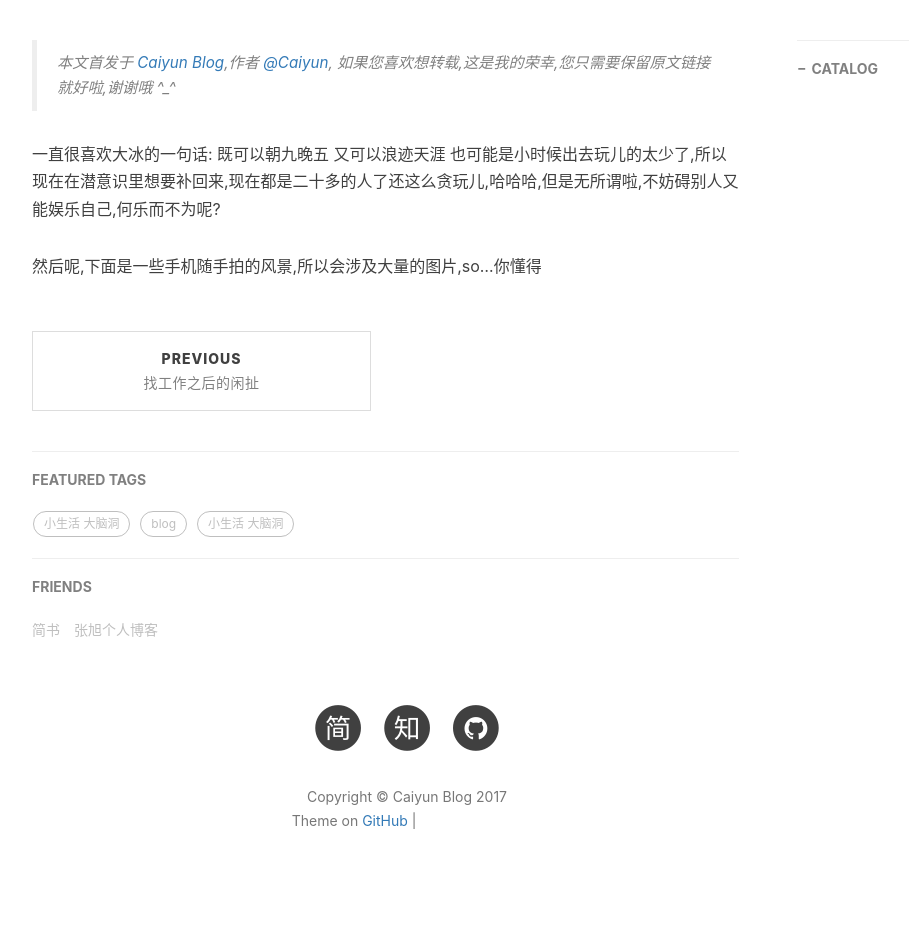
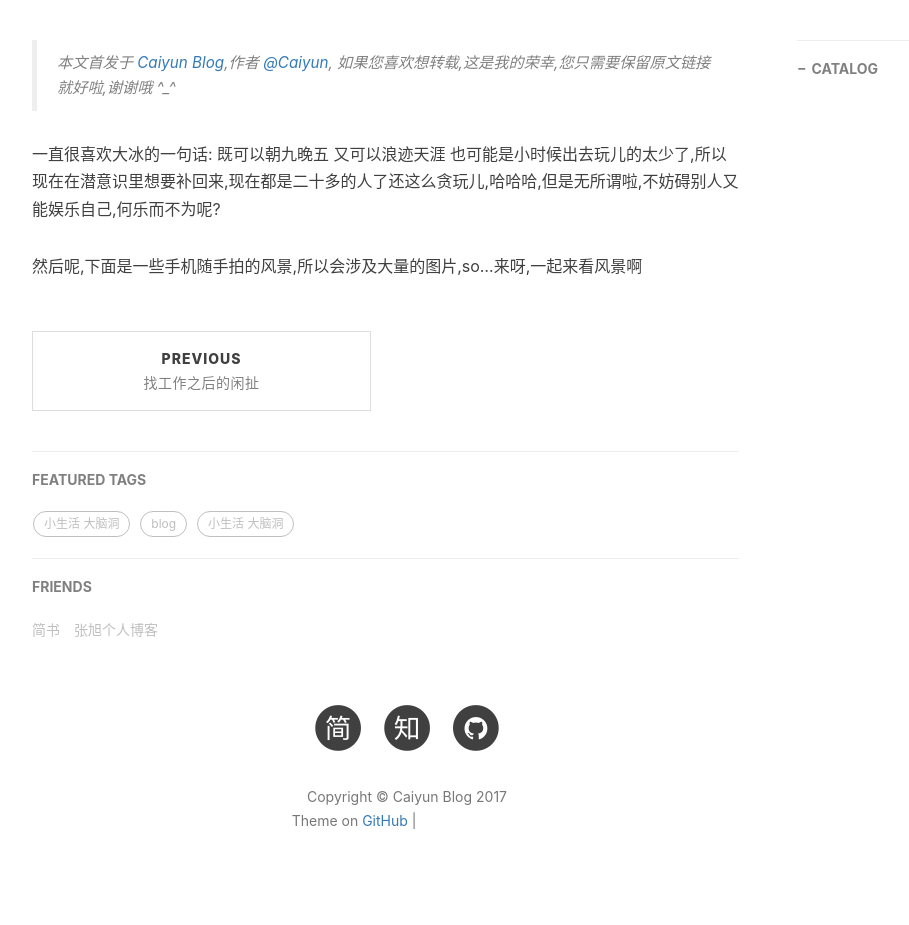
Before and after one commit to Agcaiyun/Agcaiyun.github.io, a Jekyll site: the page built from _posts/2017-11-13--qiongPlaye.md, in a window 1280 px wide. Shown: the part 523-1448 px from the top of the page, without its empty margins (233-1142 px from the left). Built offline with Jekyll 4.4.1, drawn with Linux system fonts in a browser that asks for light colours; nearby versions of some CDN libraries; comment, search, counter and statistics services are not loaded; grey boxes are pictures that could not be loaded.

Commit message:
Update something

```diff
--- a/_posts/2017-11-13--qiongPlaye.md
+++ b/_posts/2017-11-13--qiongPlaye.md
@@ -13,4 +13,4 @@ tags:
 
 一直很喜欢大冰的一句话: 既可以朝九晚五 又可以浪迹天涯 也可能是小时候出去玩儿的太少了,所以现在在潜意识里想要补回来,现在都是二十多的人了还这么贪玩儿,哈哈哈,但是无所谓啦,不妨碍别人又能娱乐自己,何乐而不为呢?
 
-然后呢,下面是一些手机随手拍的风景,所以会涉及大量的图片,so...你懂得
+然后呢,下面是一些手机随手拍的风景,所以会涉及大量的图片,so...来呀,一起来看风景啊
```
